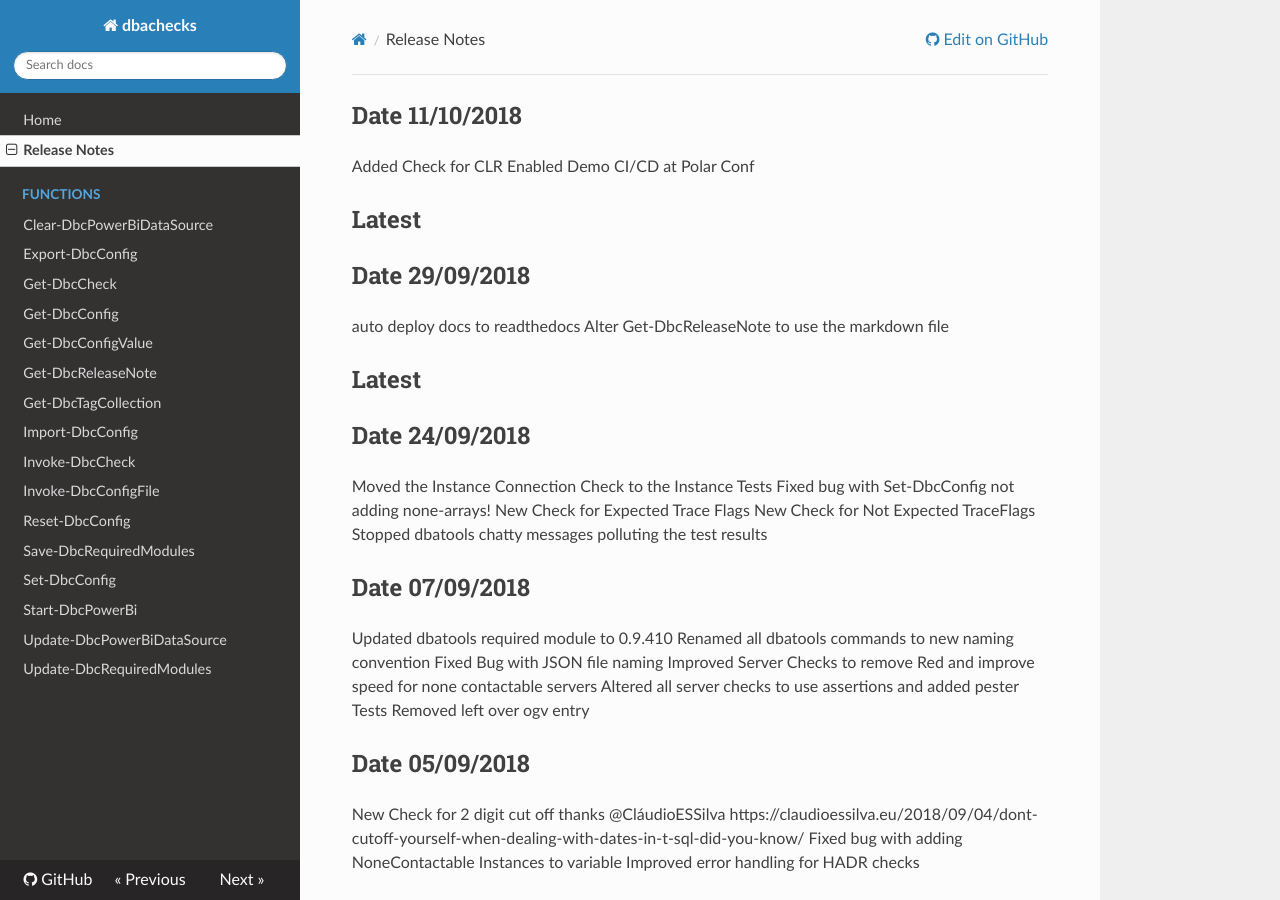
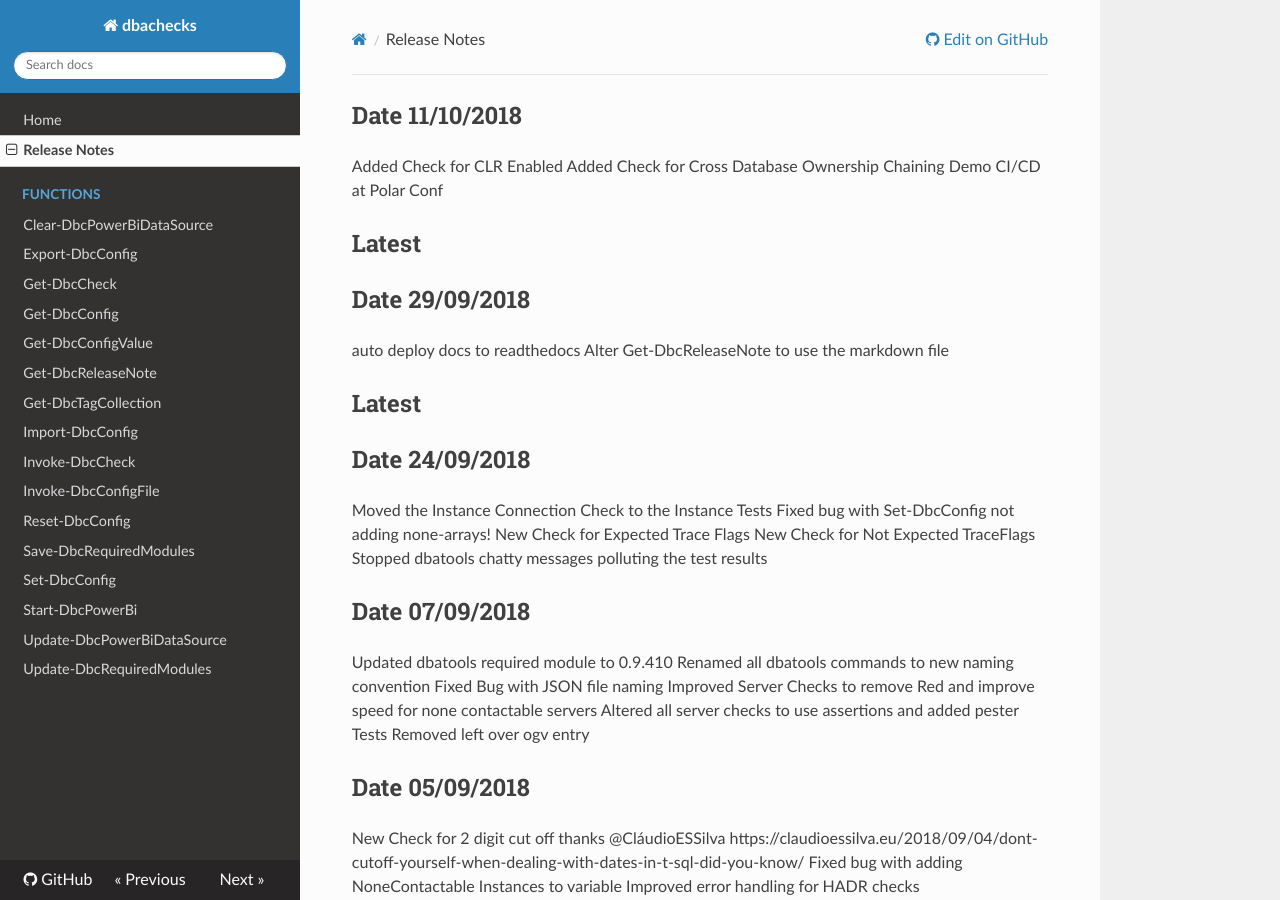
Before and after one commit to dataplat/dbachecks, an MkDocs documentation site: the page built from docs/RELEASE.md, in a window 1280 px wide and 900 px high. Built offline with MkDocs 1.6.1, drawn with Linux system fonts in a browser that asks for light colours; nearby versions of some CDN libraries; old or Windows-style settings are respelled for this version of MkDocs.

Commit message:
updated release notes

```diff
--- a/docs/RELEASE.md
+++ b/docs/RELEASE.md
@@ -1,5 +1,6 @@
 ## Date 11/10/2018
 Added Check for CLR Enabled
+Added Check for Cross Database Ownership Chaining
 Demo CI/CD at Polar Conf
 
 ##Latest
```
Also changed, not shown: 1 other file.
